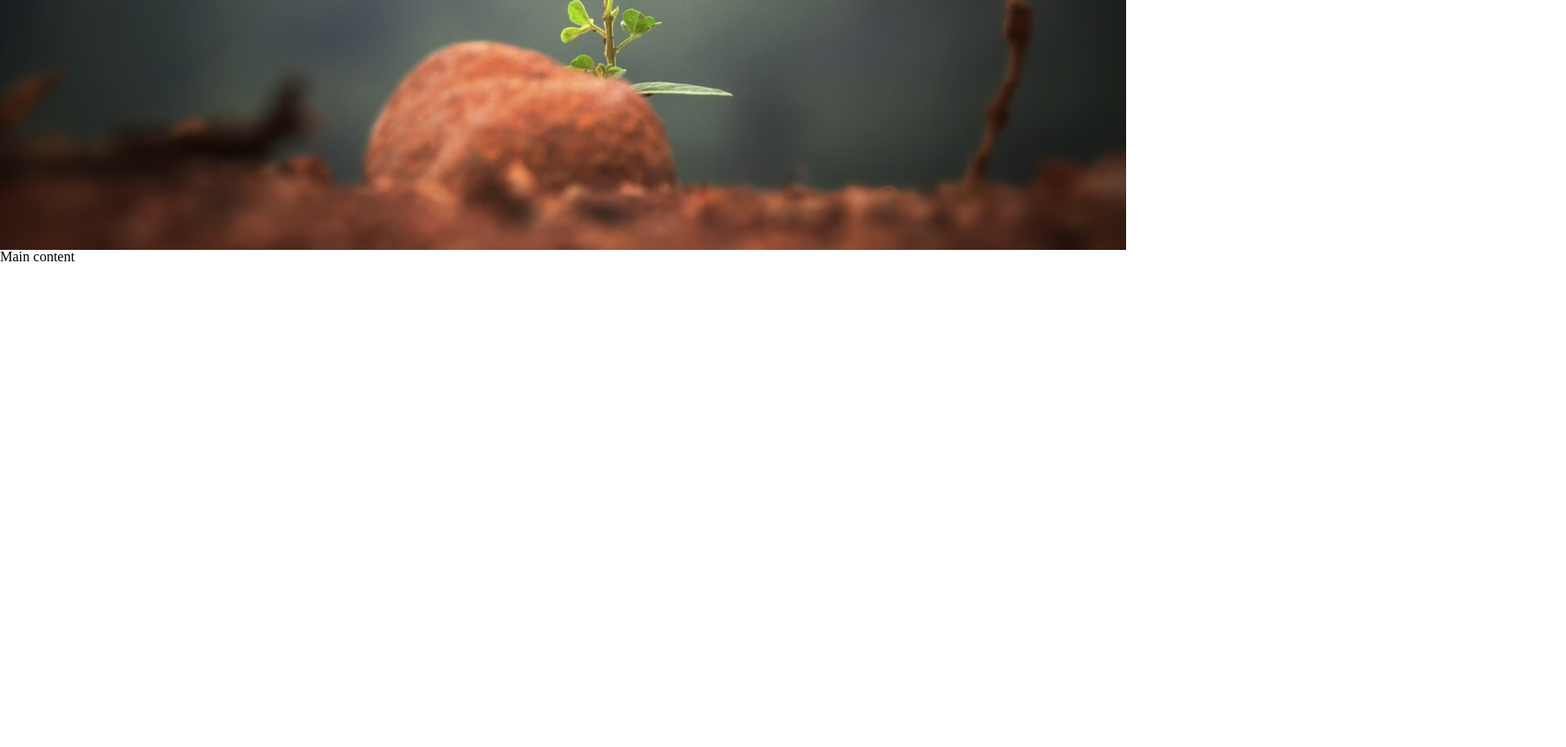
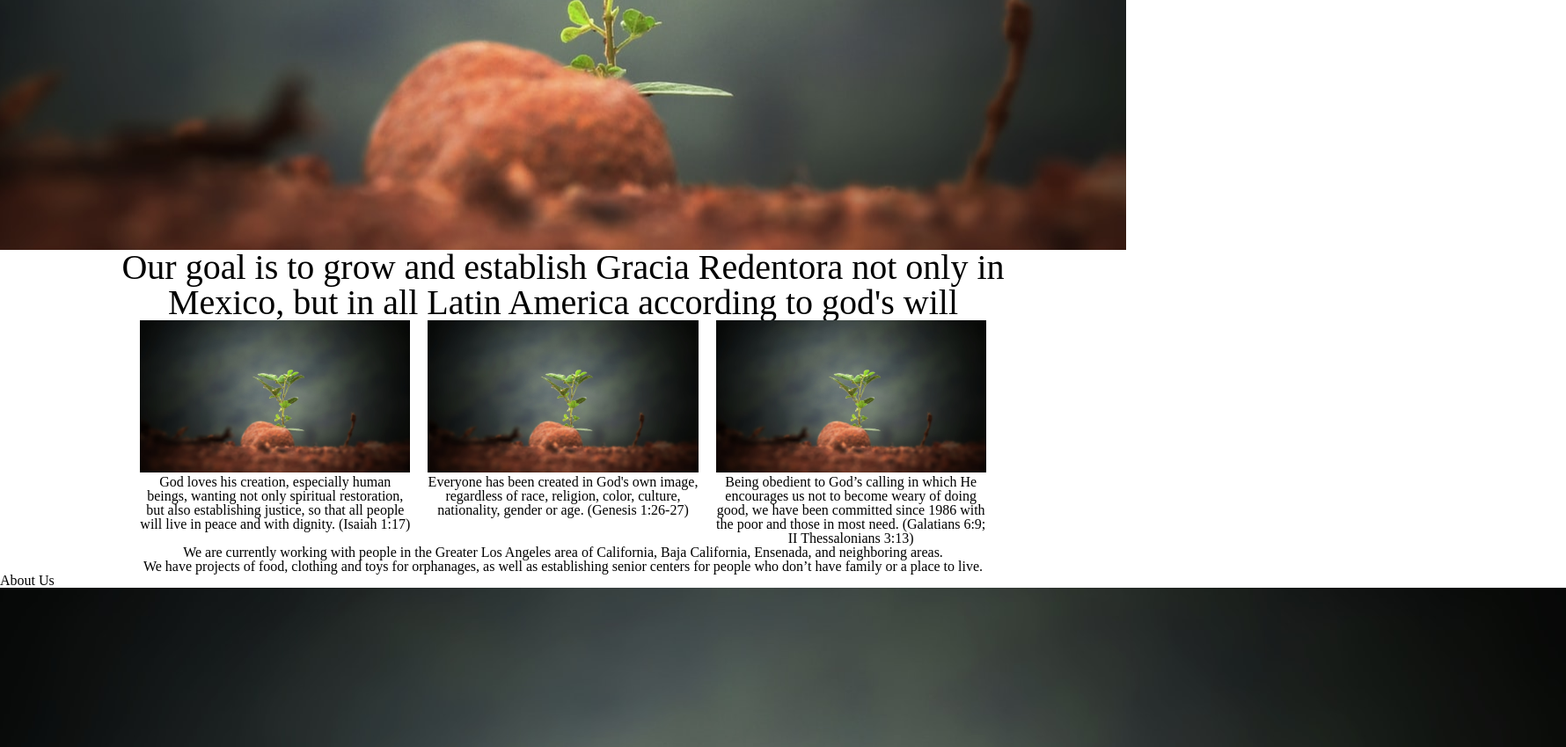
Before and after one commit to mrmoeee/gracia-website, a plain HTML site: page index.html in a window 1280 px wide. Shown: the part 516-1365 px from the top of the page at 88% size, 1780 px wide, since content can reach past the window. Before the commit the page ends 816 px from the top, so only its background shows below. Drawn offline with Linux system fonts and the light colour scheme.

Commit message:
created section with simple css styling for layout

```diff
--- a/index.html
+++ b/index.html
@@ -7,22 +7,81 @@
     <meta name="viewport" content="width=device-width, initial-scale=1">
     <link rel="stylesheet" href="/stylesheets/reset.css">
     <link rel="stylesheet" href="/stylesheets/index.css">
+    <!-- put all these extra css files into one index file when done developing -->
     <link rel="stylesheet" href="/stylesheets/hero.css">
+    <link rel="stylesheet" href="/stylesheets/mission.css">
   </head>
   <body>
     <section class="hero">
       <div class="hero-inner">
         <div class="title-box">
-          <span class="page-title">Gracia Redentora</span>
+          <div class="page-title">Gracia Redentora</div>
         </div>
         <div class="desc-box">
-          <span class="page-desc">An organization dedicated to serve those in need</span>
+          <div class="page-desc">An organization dedicated to serve those in need</div>
         </div>
       </div>
     </section>
 
     <main>
-        Main content
+      <!-- Tab links -->
+
+      <!-- Tab content -->
+      <section class="mission">
+        <div class="mission-box">
+          <div class="mission-title">
+            Our goal is to grow and establish Gracia Redentora
+            not only in Mexico, but in all Latin America according to god's will
+          </div>
+          <ul class="mission-list">
+            <li class="mission-item">
+              <img src="image-assets/hero-plant.jpeg">
+              <p>God loves his creation, especially human beings, wanting not only spiritual restoration, but also establishing justice, so that all people will live in peace and with dignity. (Isaiah 1:17)</p>
+            </li>
+            <li class="mission-item">
+              <img src="image-assets/hero-plant.jpeg">
+              <p>Everyone has been created in God's own image, regardless of race, religion, color, culture, nationality, gender or age. (Genesis 1:26-27)</p>
+            </li>
+            <li class="mission-item">
+              <img src="image-assets/hero-plant.jpeg">
+              <p>Being obedient to God’s calling in which He encourages us not to become weary of doing good, we have been committed since 1986 with the poor and those in most need. (Galatians 6:9; II Thessalonians 3:13)</p>
+            </li>
+          </ul>
+          <div class="mission-footer">
+            <div class="footer-desc">
+              We are currently working with people in the Greater Los Angeles area of California, Baja California, Ensenada, and neighboring areas.
+            </div>
+            <div class="footer-desc">
+              We have projects of food, clothing and toys for orphanages, as well as establishing senior centers for people who don’t have family or a place to live.
+            </div>
+          </div>
+        </div>
+      </section>
+
+      <section class="about">
+        <div class="about-box">
+          <div class="about-title">
+            About Us
+          </div>
+          <ul class="about-list">
+            <li class="about-item">
+              <img src="image-assets/hero-plant.jpeg">
+              <p>
+                For I was hungry, and you fed me. I was thirsty, and you gave me a drink. I was a stranger, and you invited me into your home. I was naked, and you gave me clothing. I was sick, and you cared for me. I was in prison, and you visited me.</p>
+            </li>
+            <li class="about-item">
+              <img src="image-assets/hero-plant.jpeg">
+              <p>
+                For I was hungry, and you fed me. I was thirsty, and you gave me a drink. I was a stranger, and you invited me into your home. I was naked, and you gave me clothing. I was sick, and you cared for me. I was in prison, and you visited me.</p>
+            </li>
+            <li class="about-item">
+              <img src="image-assets/hero-plant.jpeg">
+              <p>
+                For I was hungry, and you fed me. I was thirsty, and you gave me a drink. I was a stranger, and you invited me into your home. I was naked, and you gave me clothing. I was sick, and you cared for me. I was in prison, and you visited me.</p>
+            </li>
+          </ul>
+        </div>
+      </section>
     </main>
     <script src="javascript/index.js"></script>
   </body>
--- /dev/null
+++ b/stylesheets/mission.css
@@ -0,0 +1,31 @@
+.mission {
+  width: 100%;
+}
+
+.mission-box {
+  width: 80%;
+  margin: auto;
+  text-align: center;
+}
+
+.mission-title {
+  font-size: 40px;
+}
+
+.mission-list {
+  display: flex;
+  justify-content: center;
+  /* align-items: center; */
+  /* text-align: center; */
+  max-width: 100%;
+}
+
+.mission-item {
+  max-width: 30%;
+  margin-left: 10px;
+  margin-right: 10px;
+}
+
+.mission-item > img {
+  width: 100%;
+}
```
